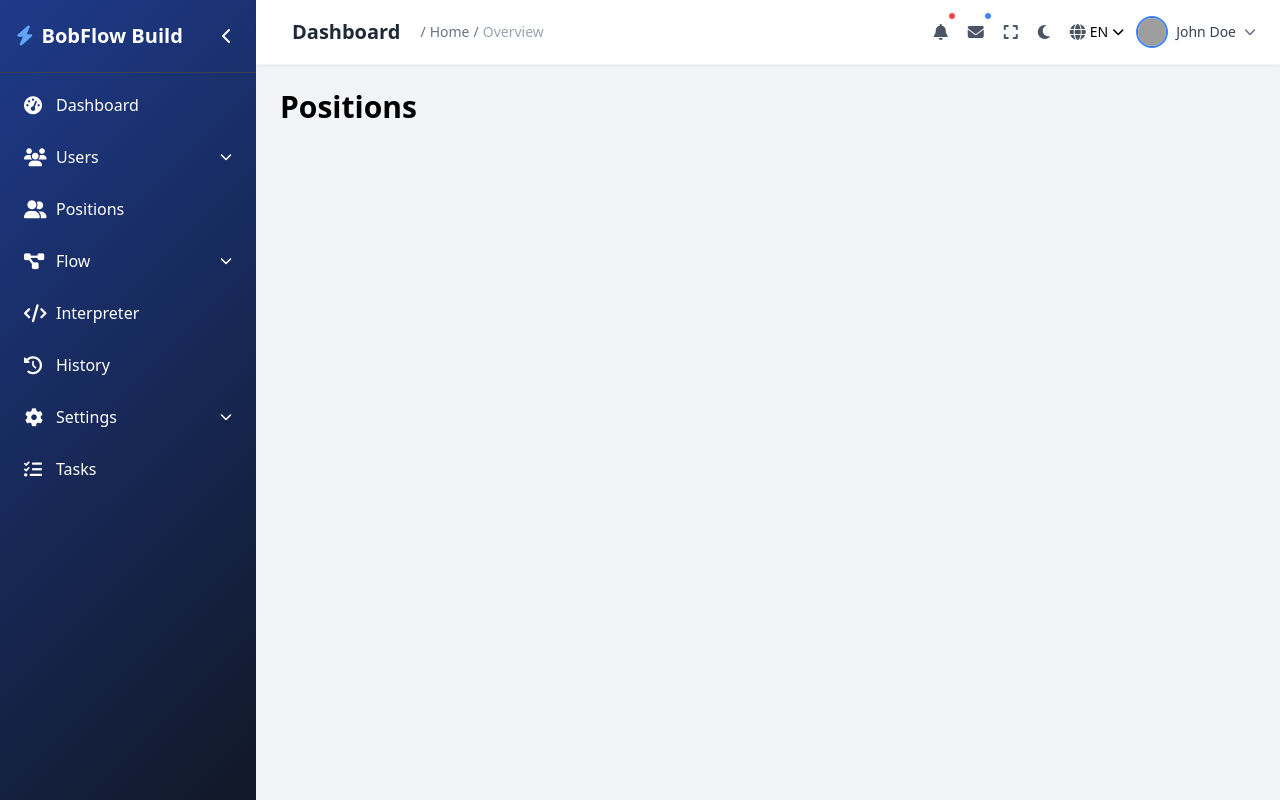
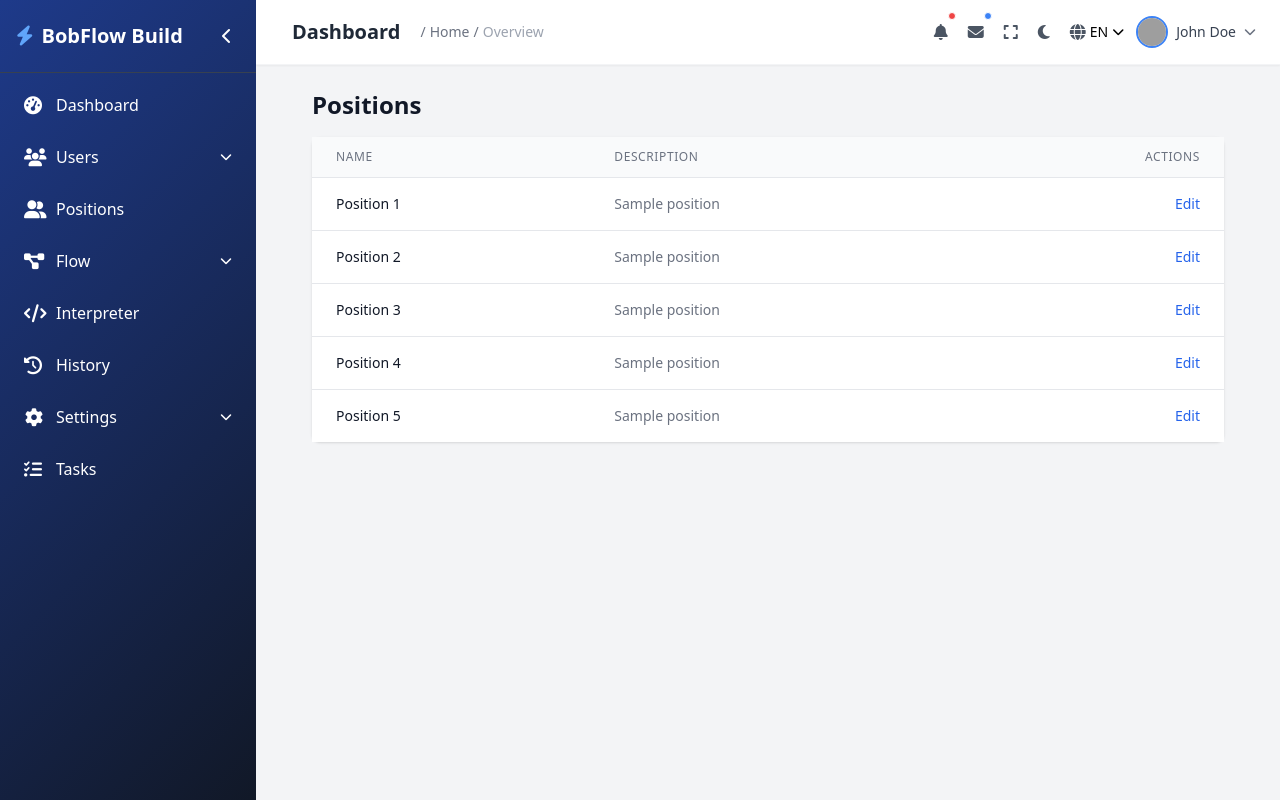
Before and after one commit to GuilhermeViana-22/PythonFLOWBUILD, a Django app: page /dashboard/positions/ in a window 1280 px wide. Run offline with Django 4.2, Linux system fonts and the light colour scheme; a user stored in the database is signed in; data comes from the database, SQL or seed files in the repository; some libraries are stand-ins or nearby versions; grey boxes are pictures that could not be loaded.

Commit message:
Add management pages for positions, roles, permissions and profile

```diff
--- a/dashboard/models.py
+++ b/dashboard/models.py
@@ -23,3 +23,34 @@ class DashboardUser(models.Model):
 
     def __str__(self):
         return self.name
+
+
+class Position(models.Model):
+    name = models.CharField(max_length=100)
+    description = models.TextField(blank=True)
+    created_at = models.DateTimeField(auto_now_add=True)
+    updated_at = models.DateTimeField(auto_now=True)
+
+    def __str__(self):
+        return self.name
+
+
+class Role(models.Model):
+    name = models.CharField(max_length=100)
+    description = models.TextField(blank=True)
+    created_at = models.DateTimeField(auto_now_add=True)
+    updated_at = models.DateTimeField(auto_now=True)
+
+    def __str__(self):
+        return self.name
+
+
+class CustomPermission(models.Model):
+    name = models.CharField(max_length=100)
+    code = models.CharField(max_length=100, unique=True)
+    description = models.TextField(blank=True)
+    created_at = models.DateTimeField(auto_now_add=True)
+    updated_at = models.DateTimeField(auto_now=True)
+
+    def __str__(self):
+        return self.name
--- a/dashboard/urls.py
+++ b/dashboard/urls.py
@@ -7,8 +7,11 @@ urlpatterns = [
     path('users/<int:user_id>/', views.user_detail, name='user_detail'),
     path('users/<int:user_id>/delete/', views.user_delete, name='user_delete'),
     path('users/roles/', views.users_roles, name='users_roles'),
+    path('users/roles/<int:role_id>/edit/', views.role_edit, name='role_edit'),
     path('users/permissions/', views.users_permissions, name='users_permissions'),
+    path('users/permissions/<int:permission_id>/edit/', views.permission_edit, name='permission_edit'),
     path('positions/', views.positions, name='positions'),
+    path('positions/<int:position_id>/edit/', views.position_edit, name='position_edit'),
     path('flow/builder/', views.flow_builder, name='flow_builder'),
     path('flow/templates/', views.flow_templates, name='flow_templates'),
     path('flow/integrations/', views.flow_integrations, name='flow_integrations'),
@@ -18,4 +21,6 @@ urlpatterns = [
     path('settings/security/', views.settings_security, name='settings_security'),
     path('settings/notifications/', views.settings_notifications, name='settings_notifications'),
     path('tasks/', views.tasks, name='tasks'),
+    path('profile/', views.profile, name='profile'),
+    path('configurations/', views.configurations, name='configurations'),
 ]
--- a/dashboard/views.py
+++ b/dashboard/views.py
@@ -2,7 +2,7 @@ from django.shortcuts import render, get_object_or_404, redirect
 from django.contrib.auth.decorators import login_required
 from django.core.paginator import Paginator
 
-from .models import DashboardUser
+from .models import DashboardUser, Position, Role, CustomPermission
 
 
 @login_required
@@ -40,17 +40,54 @@ def user_delete(request, user_id):
 
 @login_required
 def users_roles(request):
-    return render(request, 'dashboard/users_roles.html')
+    roles = Role.objects.all()
+    return render(request, 'dashboard/users_roles.html', {'roles': roles})
+
+
+@login_required
+def role_edit(request, role_id):
+    role = get_object_or_404(Role, pk=role_id)
+    if request.method == 'POST':
+        role.name = request.POST.get('name')
+        role.description = request.POST.get('description')
+        role.save()
+        return redirect('users_roles')
+    return render(request, 'dashboard/role_edit.html', {'role': role})
 
 
 @login_required
 def users_permissions(request):
-    return render(request, 'dashboard/users_permissions.html')
+    permissions = CustomPermission.objects.all()
+    return render(request, 'dashboard/users_permissions.html', {'permissions': permissions})
+
+
+@login_required
+def permission_edit(request, permission_id):
+    permission = get_object_or_404(CustomPermission, pk=permission_id)
+    if request.method == 'POST':
+        permission.name = request.POST.get('name')
+        permission.code = request.POST.get('code')
+        permission.description = request.POST.get('description')
+        permission.save()
+        return redirect('users_permissions')
+    return render(request, 'dashboard/permission_edit.html', {'permission': permission})
 
 
 @login_required
 def positions(request):
-    return render(request, 'dashboard/positions.html')
+    positions = Position.objects.all()
+    return render(request, 'dashboard/positions.html', {'positions': positions})
+
+
+@login_required
+def position_edit(request, position_id):
+    position = get_object_or_404(Position, pk=position_id)
+    if request.method == 'POST':
+        position.name = request.POST.get('name')
+        position.description = request.POST.get('description')
+        position.save()
+        return redirect('positions')
+    return render(request, 'dashboard/position_edit.html', {'position': position})
 
 
 @login_required
@@ -96,3 +133,22 @@ def settings_notifications(request):
 @login_required
 def tasks(request):
     return render(request, 'dashboard/tasks.html')
+
+
+@login_required
+def profile(request):
+    profile = getattr(request.user, 'profile', None)
+    if request.method == 'POST':
+        request.user.first_name = request.POST.get('name')
+        request.user.email = request.POST.get('email')
+        request.user.save()
+        if profile:
+            profile.phone = request.POST.get('phone')
+            profile.save()
+        return redirect('profile')
+    return render(request, 'dashboard/profile.html', {'profile': profile})
+
+
+@login_required
+def configurations(request):
+    return render(request, 'dashboard/configurations.html')
--- /dev/null
+++ b/templates/dashboard/configurations.html
@@ -0,0 +1,6 @@
+{% extends 'dashboard/base_dashboard.html' %}
+{% block title %}Configurations{% endblock %}
+{% block content %}
+<h1 class="text-2xl font-semibold mb-4">Configurations</h1>
+<p class="text-gray-600">This page is a placeholder for system configuration settings.</p>
+{% endblock %}
--- a/templates/dashboard/positions.html
+++ b/templates/dashboard/positions.html
@@ -1,5 +1,35 @@
 {% extends 'dashboard/base_dashboard.html' %}
 {% block title %}Positions{% endblock %}
 {% block content %}
-<h1 class="text-3xl font-bold">Positions</h1>
+<div class="mx-auto px-4 sm:px-6 lg:px-8">
+    <div class="mb-4 flex justify-between items-center">
+        <h1 class="text-2xl font-semibold text-gray-900">Positions</h1>
+    </div>
+    <div class="bg-white shadow rounded-lg">
+        <table class="min-w-full divide-y divide-gray-200">
+            <thead class="bg-gray-50">
+                <tr>
+                    <th class="px-6 py-3 text-left text-xs font-medium text-gray-500 uppercase tracking-wider">Name</th>
+                    <th class="px-6 py-3 text-left text-xs font-medium text-gray-500 uppercase tracking-wider">Description</th>
+                    <th class="px-6 py-3 text-right text-xs font-medium text-gray-500 uppercase tracking-wider">Actions</th>
+                </tr>
+            </thead>
+            <tbody class="bg-white divide-y divide-gray-200">
+                {% for position in positions %}
+                <tr>
+                    <td class="px-6 py-4 whitespace-nowrap text-sm text-gray-900">{{ position.name }}</td>
+                    <td class="px-6 py-4 whitespace-nowrap text-sm text-gray-500">{{ position.description|default:'-' }}</td>
+                    <td class="px-6 py-4 whitespace-nowrap text-right text-sm">
+                        <a href="{% url 'position_edit' position.id %}" class="text-blue-600 hover:text-blue-900">Edit</a>
+                    </td>
+                </tr>
+                {% empty %}
+                <tr>
+                    <td colspan="3" class="px-6 py-4 text-center text-sm text-gray-500">No positions found</td>
+                </tr>
+                {% endfor %}
+            </tbody>
+        </table>
+    </div>
+</div>
 {% endblock %}
--- a/templates/dashboard/topbar.html
+++ b/templates/dashboard/topbar.html
@@ -96,11 +96,11 @@
                                 <p class="text-xs text-gray-500 truncate">john.doe@example.com</p>
                             </div>
                             <div class="py-1">
-                                <a href="#" class="flex items-center px-4 py-2 text-sm text-gray-700 hover:bg-gray-100">
+                                <a href="{% url 'profile' %}" class="flex items-center px-4 py-2 text-sm text-gray-700 hover:bg-gray-100">
                                     <i class="fas fa-user mr-3 text-gray-500 w-4"></i>
                                     Profile
                                 </a>
-                                <a href="#" class="flex items-center px-4 py-2 text-sm text-gray-700 hover:bg-gray-100">
+                                <a href="{% url 'configurations' %}" class="flex items-center px-4 py-2 text-sm text-gray-700 hover:bg-gray-100">
                                     <i class="fas fa-cog mr-3 text-gray-500 w-4"></i>
                                     Settings
                                 </a>
@@ -111,7 +111,7 @@
                                 </a>
                             </div>
                             <div class="py-1 border-t">
-                                <a href="#" class="flex items-center px-4 py-2 text-sm text-red-600 hover:bg-gray-100">
+                                <a href="{% url 'logout' %}" class="flex items-center px-4 py-2 text-sm text-red-600 hover:bg-gray-100">
                                     <i class="fas fa-sign-out-alt mr-3 text-red-500 w-4"></i>
                                     Logout
                                 </a>
```
Also changed, not shown: templates/dashboard/permission_edit.html (added, +23 -0 lines), templates/dashboard/position_edit.html (added, +19 -0 lines), templates/dashboard/profile.html (added, +23 -0 lines), templates/dashboard/role_edit.html (added, +19 -0 lines), templates/dashboard/users_permissions.html (+31 -1 lines), templates/dashboard/users_roles.html (+31 -1 lines), dashboard/migrations/0003_positions_roles_permissions.py (added), dashboard/migrations/0004_sample_prp.py (added).
